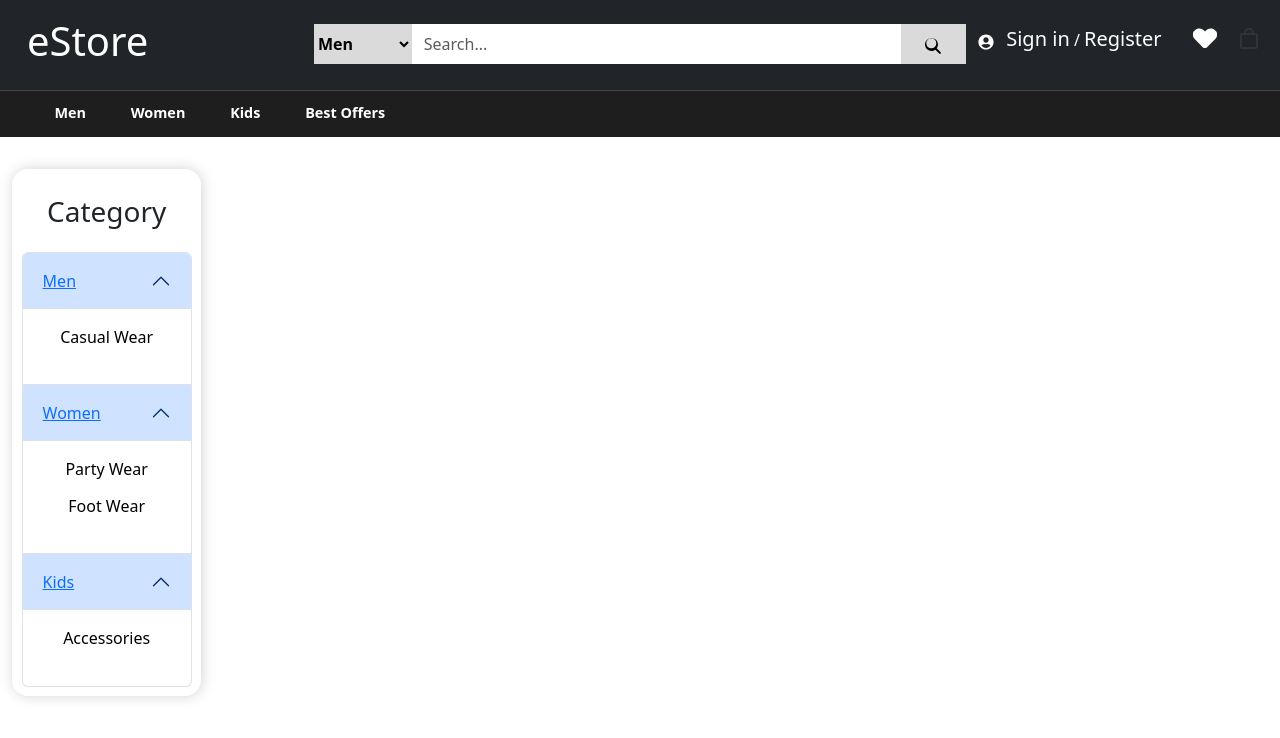
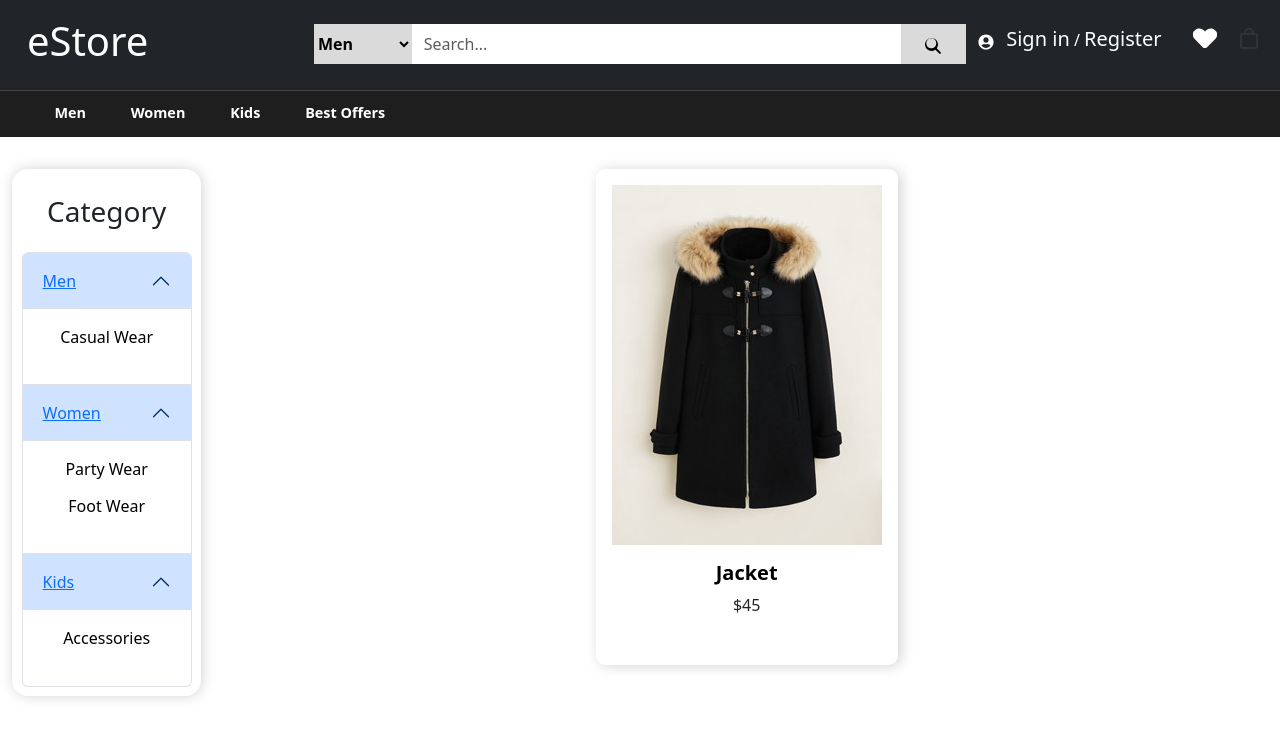
Before and after one commit to Ziad501/Ang_Commerce, an Angular app: page /home in a window 1280 px wide. Shown: the top 738 px of the page. Built offline with nearby package versions, Linux system fonts and the light colour scheme.

Commit message:
adding product components then implementing styles scss

```diff
--- a/angular.json
+++ b/angular.json
@@ -33,13 +33,11 @@
             "tsConfig": "tsconfig.app.json",
             "inlineStyleLanguage": "scss",
             "assets": [
-              {
-                "glob": "**/*",
-                "input": "public"
-              }
+              "src/favicon.ico",
+              "src/assets"
+
             ],
             "styles": [
-
               "node_modules/bootstrap/dist/css/bootstrap.min.css",
               "src/styles.scss"
             ],
--- /dev/null
+++ b/src/app/home/components/products/products.component.html
@@ -0,0 +1,9 @@
+<div class="main-product-container">
+    <div class="mx-4 p-3 product-card">
+      <div><img src="/assets/images/shop-1.jpg" /></div>
+      <div class="product-info">
+        <h5><a href="#">Jacket</a></h5>
+        <p>$45</p>
+      </div>
+    </div>
+  </div>
--- /dev/null
+++ b/src/app/home/components/products/products.component.scss
@@ -0,0 +1,48 @@
+
+.main-product-container {
+    display: flex;
+    justify-content: space-evenly;
+    flex-wrap: wrap;
+    flex-direction: row;
+
+    .product-card {
+        margin-top: 1em;
+        margin-bottom: 1em;
+        display: inline-flex;
+        flex-direction: column;
+        box-shadow: 3px 1px 14px 0px lightgray;
+        border-radius: 0.6em;
+
+        .product-image-container {
+            img {
+                display: flex;
+                justify-content: center;
+                border-radius: 0.3em;
+            }
+        }
+
+        .product-info {
+            padding: 1em;
+            text-align: center;
+
+            h5 {
+                font-weight: 600;
+            }
+
+            .product-price {
+                margin: 0;
+                font-weight: 400;
+                font-size: 1.2em;
+            }
+        }
+    }
+}
+
+a {
+    text-decoration: none;
+    color: black;
+
+    &:hover {
+        color: black;
+    }
+}
--- a/src/app/home/home.component.html
+++ b/src/app/home/home.component.html
@@ -6,6 +6,8 @@
       <div class="col-lg-2 col-md-3 col-sm-4">
         <app-sidenavigation></app-sidenavigation>
       </div>
-      <div class="col-lg-10 col-md-9 col-sm-8"></div>
+      <div class="col-lg-10 col-md-9 col-sm-8">
+        <app-products></app-products>
+      </div>
     </div>
   </div>
--- a/src/app/home/home.module.ts
+++ b/src/app/home/home.module.ts
@@ -5,10 +5,11 @@ import { HeaderComponent } from './components/header/header.component';
 import { CatnavigationComponent } from './components/catnavigation/catnavigation.component';
 import { FontAwesomeModule } from '@fortawesome/angular-fontawesome';
 import { SidenavigationComponent } from './components/sidenavigation/sidenavigation.component';
+import { ProductsComponent } from './components/products/products.component';
 
 
 @NgModule({
-  declarations: [HomeComponent, SidenavigationComponent],
+  declarations: [HomeComponent, SidenavigationComponent, ProductsComponent],
   imports: [
     CommonModule,FontAwesomeModule,CatnavigationComponent,HeaderComponent
   ]
```
Also changed, not shown: src/app/home/components/products/products.component.ts (added, +11 -0 lines), src/assets/images/shop-1.jpg (added), 1 other file (tests, documents, lock files or other folders).
